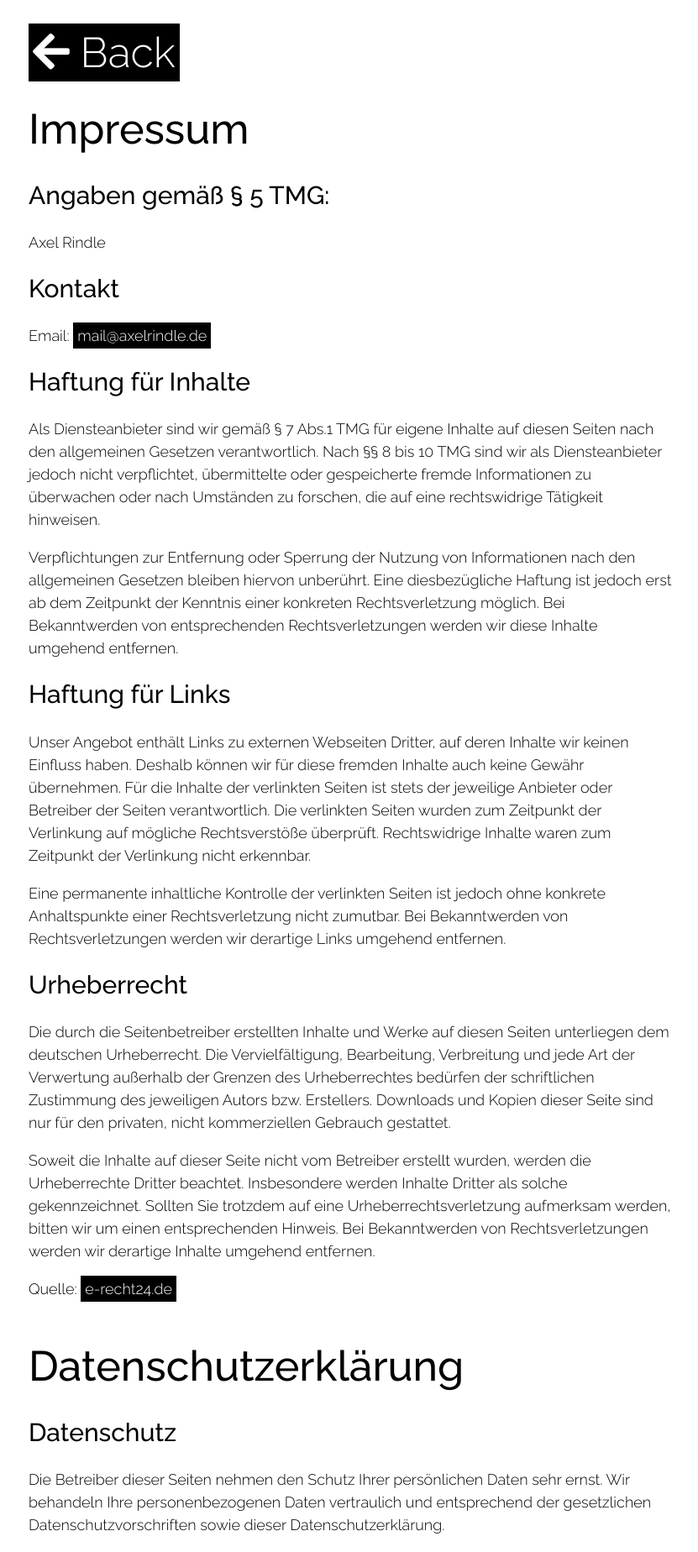
After one commit to axelrindle/axelrindle.de, a PHP site: template views/imprint.twig in a window 1280 px wide. The commit adds this page. Shown: the top 1848 px of the page at 84% size, without its empty margins (222-1053 px from the left). Run offline with PHP 8.4, Linux system fonts and the light colour scheme; the template is opened without the code that fills it, so the values that code supplies are empty; some libraries are stand-ins or nearby versions.

Commit message:
Migrate to Twig

```diff
--- /dev/null
+++ b/views/_layout.twig
@@ -0,0 +1,33 @@
+<!DOCTYPE html>
+<html lang="en">
+    <head>
+        <!-- Meta Tags for more compatibility. -->
+        <meta charset="utf-8">
+        <meta http-equiv="X-UA-Compatible" content="IE=edge">
+        <meta name="viewport" content="width=device-width, initial-scale=1, maximum-scale=1.0, user-scalable=0">
+        <meta name="theme-color" content="#37385F">
+
+        <!-- Favicon -->
+        <link rel="icon" href="{{ asset('img/favicon.png') }}">
+
+        <!-- Site title -->
+        <title>Axel Rindle</title>
+
+        <!-- CSS files -->
+        <link rel="stylesheet" href="{{ asset('vendor/normalize.css') }}">
+        <link rel="stylesheet" href="https://use.fontawesome.com/releases/v5.5.0/css/all.css" integrity="sha384-B4dIYHKNBt8Bc12p+WXckhzcICo0wtJAoU8YZTY5qE0Id1GSseTk6S+L3BlXeVIU" crossorigin="anonymous">
+        {% block css %}
+        {% endblock %}
+    </head>
+    <body>
+        <canvas id="background"></canvas>
+        <div class="wrapper">
+            {% block content %}
+            {% endblock %}
+        </div>
+
+        <!-- JS files -->
+        {% block js %}
+        {% endblock %}
+    </body>
+</html>
--- /dev/null
+++ b/views/imprint.twig
@@ -0,0 +1,133 @@
+{% extends "_layout.twig" %}
+
+{% block css %}
+	<link rel="stylesheet" href="{{ asset('css/imprint.css') }}">
+{% endblock %}
+
+{% block content %}
+	<div class="impressum">
+		<h1>
+			<a href="/">
+				<i class="fas fa-arrow-left"></i>
+				<span>Back</span>
+			</a>
+		</h1>
+
+		<h1>Impressum</h1>
+		<h2>Angaben gemäß § 5 TMG:</h2>
+		<p>
+			Axel Rindle
+		</p>
+		<h2>Kontakt</h2>
+		<p>
+			Email: <a href="mailto:mail@axelrindle.de">mail@axelrindle.de</a>
+		</p>
+
+		<h2>Haftung für Inhalte</h2>
+		<p>
+			Als Diensteanbieter sind wir
+			gemäß § 7 Abs.1 TMG für eigene Inhalte auf diesen Seiten nach den allgemeinen
+			Gesetzen verantwortlich. Nach §§ 8 bis 10 TMG sind wir als Diensteanbieter jedoch nicht
+			verpflichtet, übermittelte oder gespeicherte fremde Informationen zu überwachen oder nach
+			Umständen zu forschen, die auf eine rechtswidrige Tätigkeit hinweisen.
+		</p>
+		<p>
+			Verpflichtungen zur Entfernung oder Sperrung der Nutzung von Informationen nach den allgemeinen
+			Gesetzen bleiben hiervon unberührt. Eine diesbezügliche Haftung ist jedoch erst ab dem
+			Zeitpunkt der Kenntnis einer konkreten Rechtsverletzung möglich. Bei Bekanntwerden von
+			entsprechenden Rechtsverletzungen werden wir diese Inhalte umgehend entfernen.
+		</p>
+
+		<h2>Haftung für Links</h2>
+		<p>
+			Unser Angebot enthält Links zu externen Webseiten Dritter, auf deren
+			Inhalte wir keinen Einfluss haben. Deshalb können wir für diese fremden Inhalte auch keine
+			Gewähr übernehmen. Für die Inhalte der verlinkten Seiten ist stets der jeweilige Anbieter
+			oder Betreiber der Seiten verantwortlich. Die verlinkten Seiten wurden zum Zeitpunkt der Verlinkung auf
+			mögliche Rechtsverstöße überprüft. Rechtswidrige Inhalte waren zum
+			Zeitpunkt der Verlinkung nicht erkennbar.
+		</p>
+		<p>
+			Eine permanente inhaltliche Kontrolle der verlinkten
+			Seiten ist jedoch ohne konkrete Anhaltspunkte einer Rechtsverletzung nicht zumutbar. Bei
+			Bekanntwerden von Rechtsverletzungen werden wir derartige Links umgehend entfernen.
+		</p>
+
+		<h2>Urheberrecht</h2>
+		<p>
+			Die durch die Seitenbetreiber erstellten Inhalte und Werke auf diesen Seiten
+			unterliegen dem deutschen Urheberrecht. Die Vervielfältigung, Bearbeitung, Verbreitung und jede
+			Art der Verwertung außerhalb der Grenzen des Urheberrechtes bedürfen der schriftlichen
+			Zustimmung des jeweiligen Autors bzw. Erstellers. Downloads und Kopien dieser Seite sind nur für
+			den privaten, nicht kommerziellen Gebrauch gestattet.
+		</p>
+		<p>
+			Soweit die Inhalte auf dieser Seite nicht
+			vom Betreiber erstellt wurden, werden die Urheberrechte Dritter beachtet. Insbesondere werden Inhalte
+			Dritter als solche gekennzeichnet. Sollten Sie trotzdem auf eine Urheberrechtsverletzung aufmerksam
+			werden, bitten wir um einen entsprechenden Hinweis. Bei Bekanntwerden von Rechtsverletzungen
+			werden wir derartige Inhalte umgehend entfernen.
+		</p>
+		<p>
+			Quelle: <a href="https://www.e-recht24.de">e-recht24.de</a>
+		</p>
+
+		<h1 class="space-top">Datenschutzerklärung</h1>
+		<h2>Datenschutz</h2>
+		<p>
+			Die Betreiber dieser Seiten nehmen
+			den Schutz Ihrer persönlichen Daten sehr ernst. Wir behandeln Ihre personenbezogenen Daten
+			vertraulich und entsprechend der gesetzlichen Datenschutzvorschriften sowie dieser
+			Datenschutzerklärung.
+		</p>
+		<p>
+			Die Nutzung unserer Webseite ist in der Regel ohne Angabe
+			personenbezogener Daten möglich. Soweit auf unseren Seiten personenbezogene Daten
+			(beispielsweise Name, Anschrift oder E-Mail-Adressen) erhoben werden, erfolgt dies, soweit
+			möglich, stets auf freiwilliger Basis. Diese Daten werden ohne Ihre ausdrückliche Zustimmung
+			nicht an Dritte weitergegeben.
+		</p>
+		<p>
+			Wir weisen darauf hin, dass die Datenübertragung im Internet
+			(z.B. bei der Kommunikation per E-Mail) Sicherheitslücken aufweisen kann. Ein lückenloser
+			Schutz der Daten vor dem Zugriff durch Dritte ist nicht möglich.
+		</p>
+
+		<h2>Server-Log-Files</h2>
+		<p>
+			Der Provider der Seiten erhebt und speichert automatisch Informationen in so genannten
+			Server-Log Files, die Ihr Browser automatisch an uns übermittelt. Dies sind:
+
+			<ul>
+				<li>Browsertyp und Browserversion</li>
+				<li>verwendetes Betriebssystem</li>
+				<li>Referrer URL</li>
+				<li>Hostname des zugreifenden Rechners</li>
+				<li>Uhrzeit der Serveranfrage</li>
+			</ul>
+		</p>
+		<p>
+			Diese Daten sind
+			nicht bestimmten Personen zuordenbar. Eine Zusammenführung dieser Daten mit anderen
+			Datenquellen wird nicht vorgenommen. Wir behalten uns vor, diese Daten nachträglich zu
+			prüfen, wenn uns konkrete Anhaltspunkte für eine rechtswidrige Nutzung bekannt werden.
+		</p>
+
+		<h2>SSL-Verschlüsselung</h2>
+		<p>
+			Diese Seite nutzt aus Gründen der
+			Sicherheit und zum Schutz der Übertragung vertraulicher Inhalte, wie zum Beispiel der Anfragen, die
+			Sie an uns als Seitenbetreiber senden, eine SSL-Verschlüsselung. Eine verschlüsselte
+			Verbindung erkennen Sie daran, dass die Adresszeile des Browsers von "http://" auf
+			"https://" wechselt und an dem Schloss-Symbol in Ihrer Browserzeile.
+		</p>
+		<p>
+			Wenn die SSL
+			Verschlüsselung aktiviert ist, können die Daten, die Sie an uns übermitteln, nicht von
+			Dritten mitgelesen werden.
+		</p>
+		<p>
+			Quelle: <a href="https://www.e-recht24.de">e-recht24.de</a>
+		</p>
+	</div>
+{% endblock %}
```
Also changed, not shown: composer.json (+7 -1 lines), private/Handler.php (added, +75 -0 lines), public/index.php (+9 -28 lines), views/imprint.pug (deleted, +0 -119 lines), views/index.pug (deleted, +0 -43 lines), views/index.twig (added, +48 -0 lines), views/layout/main.pug (deleted, +0 -28 lines), 1 other file.
